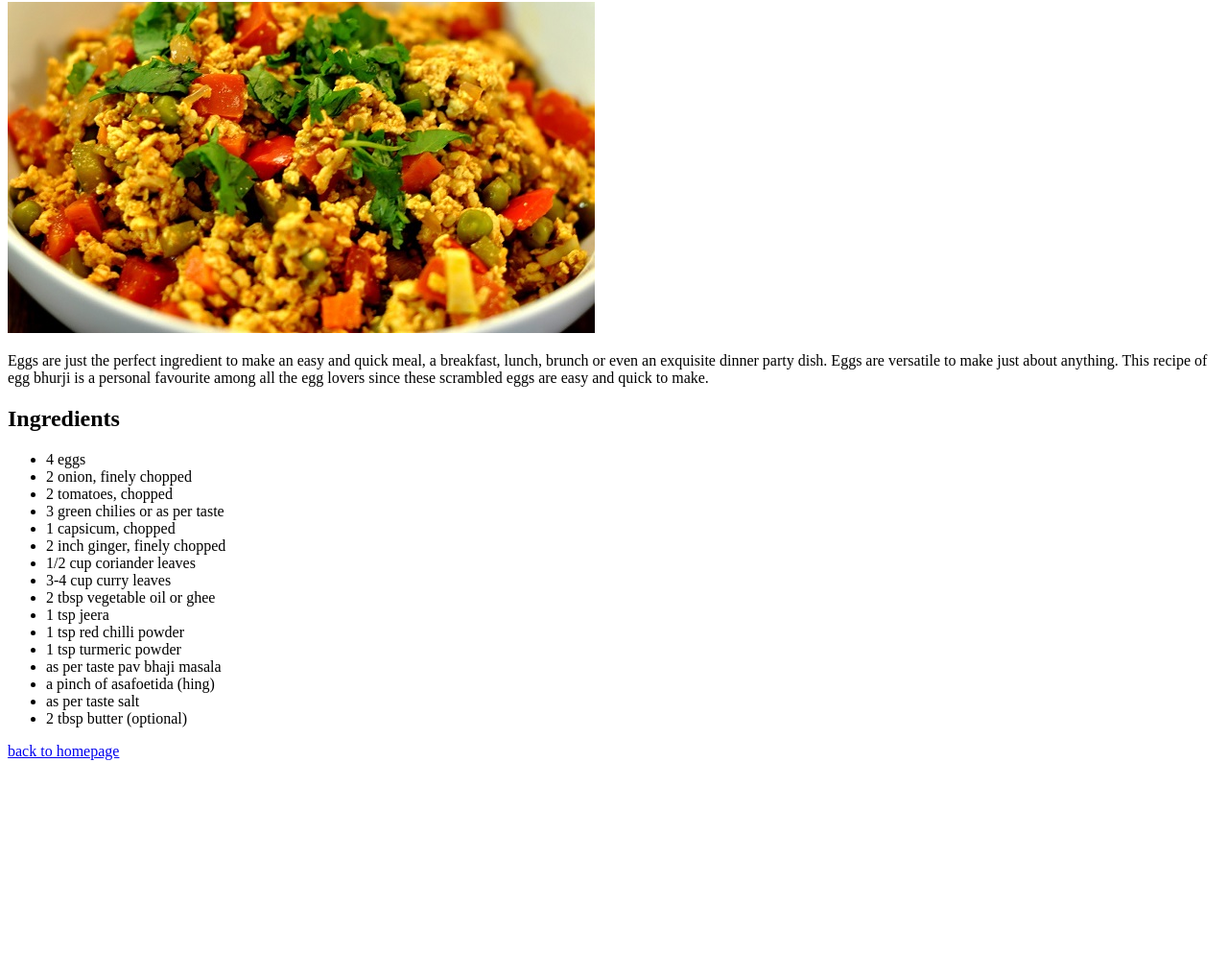
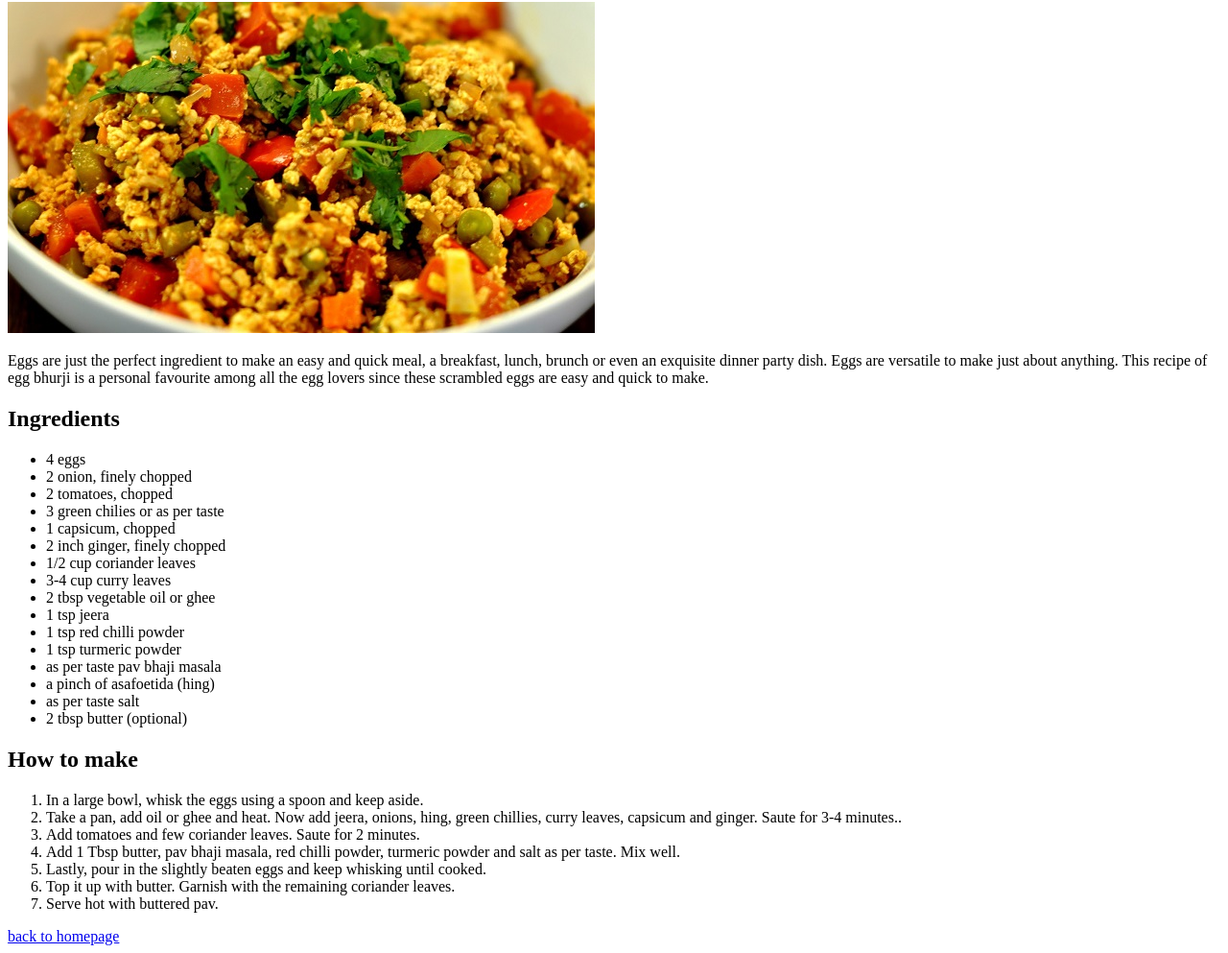
Before and after one commit to lazysachin/odin-recipes, a plain HTML site: page recipes/egg.html in a window 1280 px wide. Shown: the part 78-1071 px from the top of the page at 96% size. Before the commit the page ends 878 px from the top, so only its background shows below. Drawn offline with Linux system fonts and the light colour scheme.

Commit message:
forgot to add how to make

```diff
--- a/recipes/egg.html
+++ b/recipes/egg.html
@@ -33,6 +33,16 @@
             <li>as per taste salt</li>
             <li>2 tbsp butter (optional)</li>
         </ul>
+        <h2>How to make</h2>
+        <ol>
+            <li>In a large bowl, whisk the eggs using a spoon and keep aside.</li>
+            <li>Take a pan, add oil or ghee and heat. Now add jeera, onions, hing, green chillies, curry leaves, capsicum and ginger. Saute for 3-4 minutes..</li>
+            <li>Add tomatoes and few coriander leaves. Saute for 2 minutes.</li>
+            <li>Add 1 Tbsp butter, pav bhaji masala, red chilli powder, turmeric powder and salt as per taste. Mix well.</li>
+            <li>Lastly, pour in the slightly beaten eggs and keep whisking until cooked.</li>
+            <li>Top it up with butter. Garnish with the remaining coriander leaves.</li>
+            <li>Serve hot with buttered pav.</li>
+        </ol>
         <footer><a href="../index.html">back to homepage</a></footer>
 </body>
 
```
